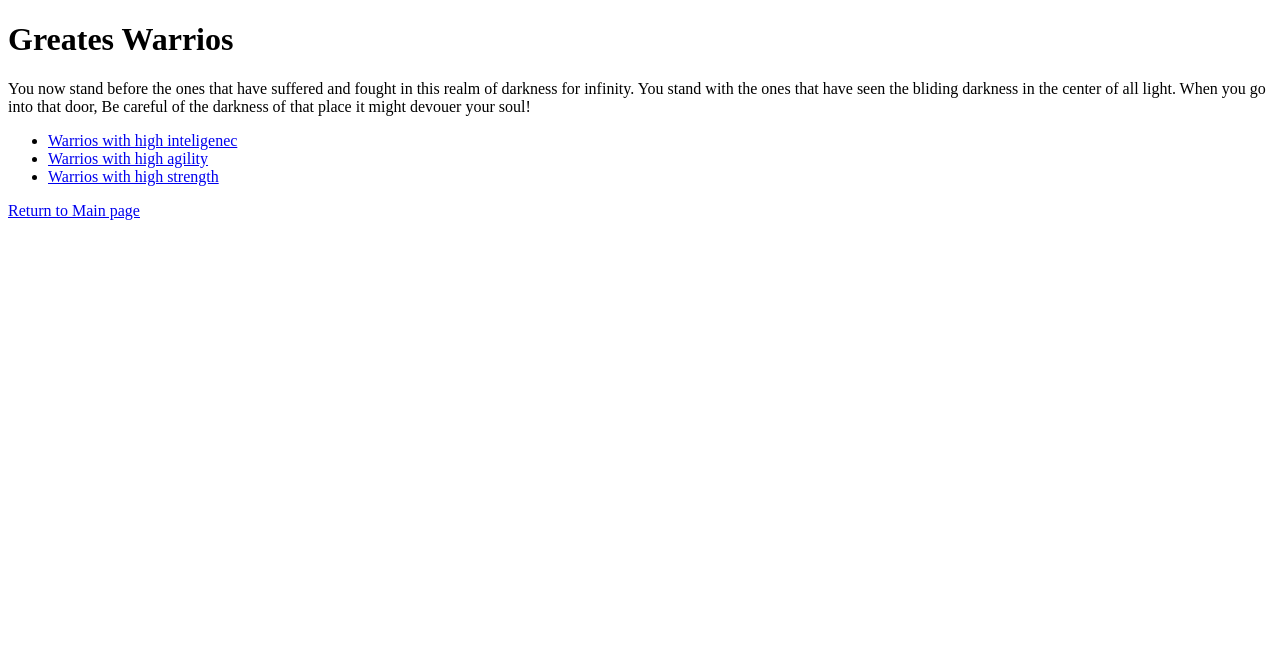
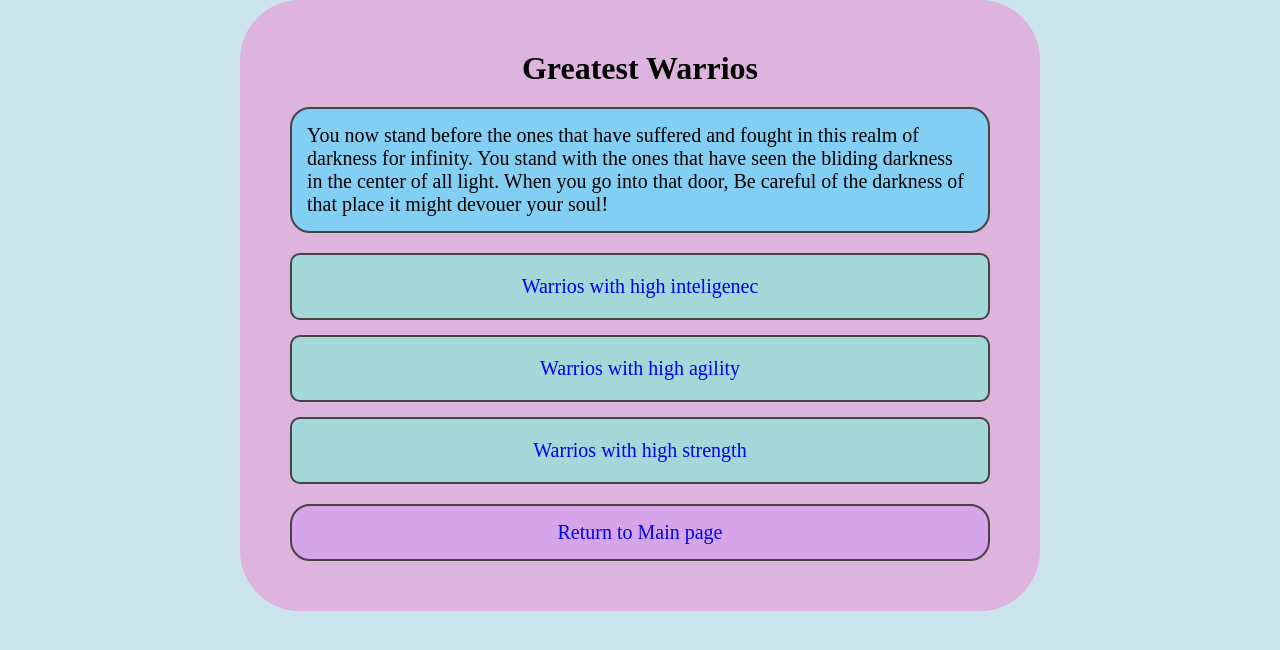
Before and after one commit to TeimurazTs/Master-CSS-HTML, a plain HTML site: page HTML5-Tags/homework2/Articles/index2Dota2.html in a window 1280 px wide. Drawn offline with Linux system fonts and the light colour scheme.

Commit message:
add css-selectors second homework

```diff
--- /dev/null
+++ b/CSS-Selectors/homework2/dotaArticle.css
@@ -0,0 +1,54 @@
+* {
+  margin: 0;
+  padding: 0;
+  list-style: none;
+  text-decoration: none;
+  box-sizing: border-box;
+}
+
+body {
+  background-color: rgb(203, 227, 235);
+}
+
+.container {
+  width: 800px;
+  margin: 0 auto;
+  display: flex;
+  flex-direction: column;
+  gap: 20px;
+  background-color: rgb(221, 180, 221);
+  border-radius: 60px;
+  padding: 50px;
+}
+
+h1 {
+  text-align: center;
+}
+
+p {
+  border: 2px solid #444;
+  border-radius: 20px;
+  background-color: rgba(119, 210, 246, 0.881);
+  padding: 15px;
+  font-size:  20px;
+}
+
+ul {
+  display: flex;
+  flex-direction: column;
+  gap: 15px;
+  font-size: 20px;
+  text-align: center;
+}
+
+a p {
+  text-align: center;
+  background-color: rgb(213, 164, 233);
+}
+
+li {
+  border: 2px solid #444;
+  border-radius: 10px;
+  background-color: rgb(163, 215, 216);
+  padding: 20px;
+}
--- /dev/null
+++ b/CSS-Selectors/homework2/index.css
@@ -0,0 +1,41 @@
+* {
+  margin: 0;
+  padding: 0;
+  box-sizing: border-box;
+  text-decoration: none;
+  list-style: none;
+}
+
+body {
+  background-color: rgba(110, 154, 165, 0.868);
+}
+
+h1 {
+  text-align: center;
+  margin-top: 15px;
+}
+
+.container {
+  width: 800px;
+  margin: 100px auto;
+  display: flex;
+  gap: 50px;
+  flex-direction: column;
+}
+
+main {
+  display: flex;
+  flex-direction: column;
+  border: 3px solid #444;
+  padding: 20px;
+  gap: 20px;
+  border-radius: 20px;
+  background-color: rgba(192, 222, 230, 0.868);
+}
+
+ul {
+  display: flex;
+  flex-direction: column;
+  gap: 20px;
+  font-size: 16px;
+}
--- /dev/null
+++ b/CSS-Selectors/homework2/index.html
@@ -0,0 +1,35 @@
+<!DOCTYPE html>
+<html lang="en">
+  <head>
+    <meta charset="UTF-8" />
+    <meta http-equiv="X-UA-Compatible" content="IE=edge" />
+    <meta name="viewport" content="width=device-width, initial-scale=1.0" />
+    <link rel="stylesheet" href="index.css">
+    <title>Document</title>
+  </head>
+  <body>
+    <h1>The History Of Gaming!</h1>
+    <div class="container">
+      <main>
+        <h2>Defence of the Ancient (A.K.A Dota 2)</h2>
+        <p>What one must know!</p>
+        <nav>
+          <ul>
+            <li><a href="../../HTML5-Tags/homework2/Articles/indexDota.html">The origins of Dota 2</a></li>
+            <li><a href="../../HTML5-Tags/homework2/Articles/index2Dota2.html">Heroes of Dota 2</a></li>
+          </ul>
+        </nav>
+      </main>
+      <main>
+        <h2>League of Lenegds (A.K.A LOL)</h2>
+        <p>What one must not care about!</p>
+        <nav>
+          <ul>
+            <li><a href="../../HTML5-Tags/homework2/Articles/indexLOL.html">The origins of LOL</a></li>
+            <li><a href="../../HTML5-Tags/homework2/Articles/index2LOL.html">Heroes of LOL</a></li>
+          </ul>
+        </nav>
+      </main>
+    </div>
+  </body>
+</html>
--- /dev/null
+++ b/CSS-Selectors/homework2/indexdota.css
@@ -0,0 +1,54 @@
+* {
+  margin: 0;
+  padding: 0;
+  list-style: none;
+  text-decoration: none;
+  box-sizing: border-box;
+}
+
+body {
+  background-color: rgb(203, 227, 235);
+}
+
+.container {
+  width: 800px;
+  margin: 0 auto;
+  display: flex;
+  flex-direction: column;
+  gap: 20px;
+  background-color: rgb(221, 180, 221);
+  border-radius: 60px;
+  padding: 50px;
+}
+
+h1 {
+  text-align: center;
+}
+
+p {
+  border: 2px solid #444;
+  border-radius: 20px;
+  background-color: rgba(119, 210, 246, 0.881);
+  padding: 15px;
+  font-size:  20px;
+}
+
+ul {
+  display: flex;
+  flex-direction: column;
+  gap: 15px;
+  font-size: 20px;
+  text-align: center;
+}
+
+a p {
+  text-align: center;
+  background-color: rgb(213, 164, 233);
+}
+
+li {
+  border: 2px solid #444;
+  border-radius: 10px;
+  background-color: rgb(163, 215, 216);
+  padding: 20px;
+}
--- a/HTML5-Tags/homework2/Articles/index2Dota2.html
+++ b/HTML5-Tags/homework2/Articles/index2Dota2.html
@@ -1,21 +1,37 @@
 <!DOCTYPE html>
 <html lang="en">
   <head>
-  <meta charset="UTF-8">
-  <meta http-equiv="X-UA-Compatible" content="IE=edge">
-  <meta name="viewport" content="width=device-width, initial-scale=1.0">
+    <meta charset="UTF-8" />
+    <meta http-equiv="X-UA-Compatible" content="IE=edge" />
+    <meta name="viewport" content="width=device-width, initial-scale=1.0" />
+    <link
+      rel="stylesheet"
+      href="../../../CSS-Selectors/homework2/indexdota.css"
+    />
     <title>Document</title>
   </head>
   <body>
-  <h1>Greates Warrios</h1>
-  <p>You now stand before the ones that have suffered and fought in this realm of darkness for infinity. You stand with the ones that have seen the bliding darkness in the center of all light. When you go into that door, Be careful of the darkness of that place it might devouer your soul!</p>
+    <div class="container">
+      <h1>Greatest Warrios</h1>
+      <p>
+        You now stand before the ones that have suffered and fought in this
+        realm of darkness for infinity. You stand with the ones that have seen
+        the bliding darkness in the center of all light. When you go into that
+        door, Be careful of the darkness of that place it might devouer your
+        soul!
+      </p>
       <nav>
         <ul>
-      <li><a href="../article/dota4.html">Warrios with high inteligenec</a></li>
+          <li>
+            <a href="../article/dota4.html">Warrios with high inteligenec</a>
+          </li>
           <li><a href="../article/dota5.html">Warrios with high agility</a></li>
-      <li><a href="../article/dota6.html">Warrios with high strength</a></li>
+          <li>
+            <a href="../article/dota6.html">Warrios with high strength</a>
+          </li>
         </ul>
       </nav>
-  <a href="../index.html"><p>Return to Main page</p></a>
+      <a href="../../../CSS-Selectors/homework2/index.html"><p>Return to Main page</p></a>
+    </div>
   </body>
 </html>
```
Also changed, not shown: HTML5-Tags/homework2/Articles/index2LOL.html (+12 -4 lines), HTML5-Tags/homework2/Articles/indexDota.html (+4 -1 lines), HTML5-Tags/homework2/Articles/indexLOL.html (+9 -4 lines), HTML5-Tags/homework2/article/LOL1.html (+12 -4 lines), HTML5-Tags/homework2/article/LOL2.html (+12 -4 lines), HTML5-Tags/homework2/article/LOL3.html (+12 -4 lines), HTML5-Tags/homework2/article/LOL4.html (+12 -4 lines), HTML5-Tags/homework2/article/LOL5.html (+12 -4 lines), HTML5-Tags/homework2/article/LOL6.html (+12 -4 lines), HTML5-Tags/homework2/article/dota1.html (+13 -4 lines), HTML5-Tags/homework2/article/dota2.html (+16 -7 lines), HTML5-Tags/homework2/article/dota3.html (+7 -4 lines), HTML5-Tags/homework2/article/dota4.html (+14 -5 lines), HTML5-Tags/homework2/article/dota5.html (+10 -4 lines), 1 more files. Lines whose indentation alone changed are shown as unchanged.
